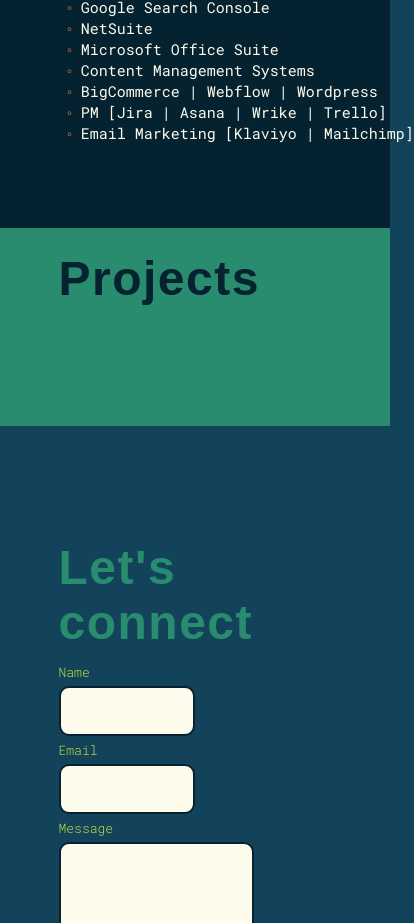
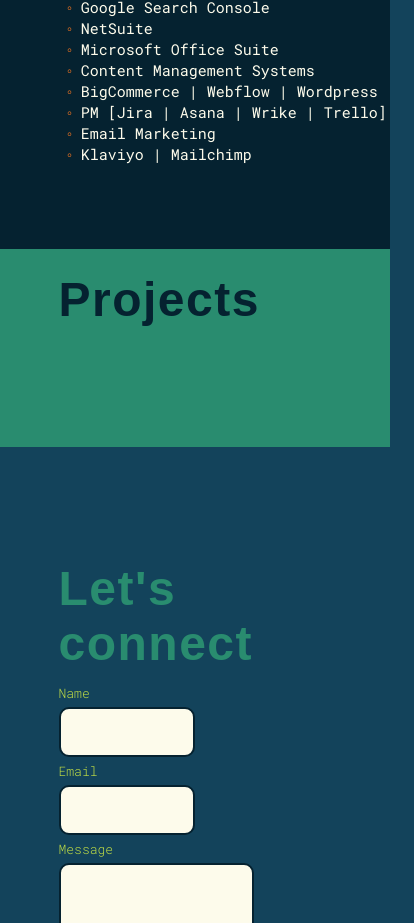
Before and after one commit to wessstt/fenrir-intro, a plain HTML site: page index.html in a window 390 px wide. Shown: the part 2886-3809 px from the top of the page, 414 px wide, since content can reach past the window. Drawn offline with nearby package versions, Linux system fonts and the light colour scheme; no server answers; a web font is replaced by a local one.

Commit message:
playing with final design on small screens

```diff
--- a/css/index.css
+++ b/css/index.css
@@ -370,6 +370,9 @@
     ==================================================   */
 /* When the width is between 300px and 900px - change the appearance */
 @media (max-width: 980px) and (min-width: 460px) {
+  .hamburger {
+    right: 1rem;
+  }
   h1 {
     font-size: 3rem;
     line-height: 4rem;
--- a/js/index.js
+++ b/js/index.js
@@ -42,7 +42,8 @@
     "Content Management Systems",
     "BigCommerce | Webflow | Wordpress",
     "PM [Jira | Asana | Wrike | Trello]",
-      "Email Marketing [Klaviyo | Mailchimp]",
+    "Email Marketing",
+    "Klaviyo | Mailchimp",
   ];
   const skillsSection = document.getElementById("skills");
   skillsList = skillsSection.querySelector("ul");
```
Lines whose indentation alone changed are shown as unchanged.
